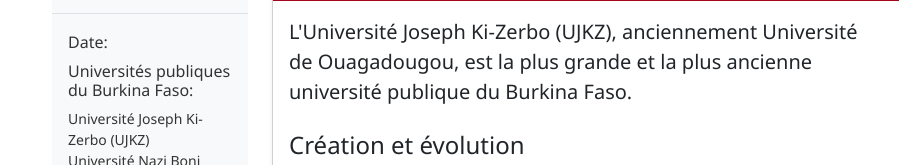
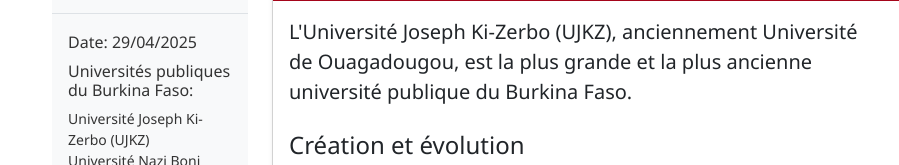
Before and after one commit to BoubakarPI/static-web-project-ifoad, a plain HTML site: page pages/historique.html in a window 1280 px wide. Shown: the part 420-585 px from the top of the page, 0-899 px from the left. Drawn offline with nearby package versions, Linux system fonts and the light colour scheme.

Commit message:
chore; update

```diff
--- a/pages/historique.html
+++ b/pages/historique.html
@@ -348,6 +348,13 @@
 
     <script src="https://cdn.jsdelivr.net/npm/bootstrap@5.3.0/dist/js/bootstrap.bundle.min.js"></script>
     <script src="../assets/js/scripts.js"></script>
+    <!-- Script pour afficher la date -->
+    <script>
+        const dateElement = document.getElementById('current-date');
+        const currentDate = new Date().toLocaleDateString('fr-FR');
+        dateElement.textContent = currentDate;
+    </script>
+
     <script>
         // Activer le scrollspy pour la navigation interne
         document.addEventListener('DOMContentLoaded', function() {
```
Also changed, not shown: pages/actualites.html (+7 -0 lines), pages/contact.html (+7 -0 lines), pages/documentation.html (+7 -0 lines), pages/etablissement.html (+7 -0 lines), pages/formation.html (+7 -0 lines), pages/partenaires.html (+6 -0 lines), pages/personnel.html (+7 -0 lines), pages/programme.html (+7 -0 lines), pages/traitement.html (+7 -0 lines).
